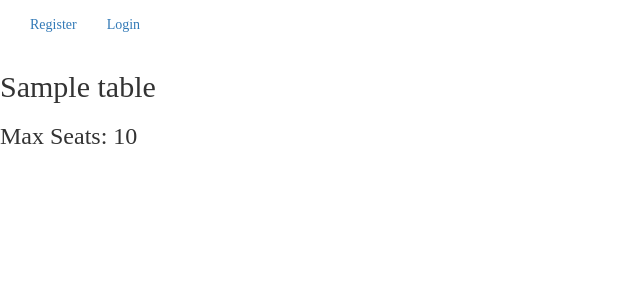
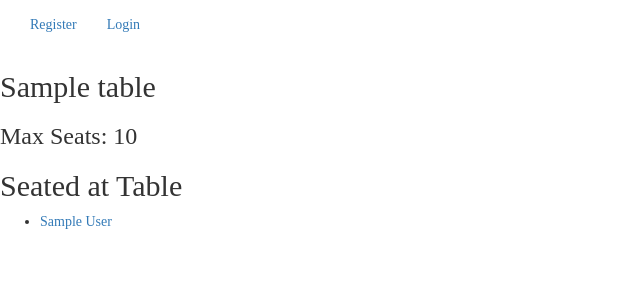
Before and after one commit to nurarenke/Seater, a Flask app: page /table-info/1 in a window 1280 px wide. Shown: the top 300 px of the page, without its empty margins (0-640 px from the left). Run offline with Flask 2, Linux system fonts and the light colour scheme; tables that the repository leaves empty hold one stand-in row (values such as "Sample post"); some libraries are stand-ins or nearby versions.

Commit message:
Improved user flow

```diff
--- a/server.py
+++ b/server.py
@@ -102,11 +102,10 @@ def display_events():
     return render_template('/events.html',
                             user_events=user_events)
 
-@app.route('/event-info')
-def display_attendee_list():
+@app.route('/event-info/<int:event_id>')
+def display_attendee_list(event_id):
     '''displays a list of attendees and tables for a particular event'''
 
-    event_id = 1
     attendees = Attendee.query.filter_by(event_id=event_id).all()
 
     tables = Table.query.filter_by(event_id=event_id).all()
@@ -116,15 +115,14 @@ def display_attendee_list():
                             attendees=attendees,
                             tables=tables)
 
-@app.route('/attendee/<int:attendee_id>')
-def attendee_detail(attendee_id):
+@app.route('/attendee/<int:attendee_id>/<int:event_id>')
+def attendee_detail(attendee_id, event_id):
     '''Show info about user and relationships.'''
 
     # store the attendee_id from the page
     attendee = Attendee.query.get(attendee_id)
 
     # query for all attendees with the same event_id
-    event_id = 1
     attendees = Attendee.query.filter_by(event_id=event_id).all()
 
     # store the query for relationships for the attendee
@@ -172,26 +170,26 @@ def update_relationship(attendee_id):
 
     return redirect('/attendee/{}'.format(attendee.attendee_id))
 
-@app.route('/create-tables', methods=['POST'])
+@app.route('/create-tables/', methods=['POST'])
 def create_tables():
     '''create tables'''
 
-    if request.form['btn'] == 'Submit':
+    # retrieve values from the form
+    table_name = request.form['table-name']
 
-        event_id = 1
+    max_seats = int(request.form['max-seats'])
 
-        # retrieve values from the form
-        table_name = request.form['table-name']
+    user_id = session.get("user_id")
 
-        max_seats = int(request.form['max-seats'])
+    event_id = db.session.query(Event.event_id).filter(Event.user_id == user_id).first()
 
-        # add the table to the database
-        table = Table(event_id=event_id,
-                        table_name=table_name,
-                        max_seats=max_seats)
+    # add the table to the database
+    table = Table(event_id=event_id,
+                    table_name=table_name,
+                    max_seats=max_seats)
 
-        db.session.add(table)
-        db.session.commit()
+    db.session.add(table)
+    db.session.commit()
 
     return redirect('/event-info')
 
@@ -201,8 +199,11 @@ def table_detail(table_id):
 
     table = Table.query.get(table_id)
 
+    seated_at_table = Attendee.query.filter_by(table_id=table_id).all()
+
     return render_template('/table-info.html',
-                            table=table)
+                            table=table,
+                            seated_at_table=seated_at_table)
 
 @app.route('/table_assignments', methods=['POST'])
 def assign_tables():
@@ -211,7 +212,8 @@ def assign_tables():
     assignments = table_assignments()
 
     # query for how many tables the user created
-    event_id = 1
+    user_id = session.get("user_id")
+    event_id = db.session.query(Event.event_id).filter(Event.user_id == user_id).first()
     table_count = db.session.query(Table).filter(Table.event_id == event_id).count()
     table_numbers = range(1, (table_count + 1))
 
--- a/templates/event-info.html
+++ b/templates/event-info.html
@@ -8,7 +8,7 @@
     <ul>
       {% for attendee in attendees | sort(attribute='last_name') %}
           <li>
-              <a href="/attendee/{{ attendee.attendee_id }}">
+              <a href="/attendee/{{ attendee.attendee_id}}/{{ attendee.event_id }}">
                 {{ attendee.first_name }} {{ attendee.last_name }}
               </a>
           </li>
@@ -20,7 +20,7 @@
 <div>
     <h2>Create your Tables:</h2>
 
-    <form action='/create-tables' method='POST'>
+    <form action='/create-tables/' method='POST'>
 
     <label>Table Name</label>
     <input type='text' name='table-name'><br><br>
--- a/templates/events.html
+++ b/templates/events.html
@@ -4,7 +4,7 @@
 <h2>Your Events</h2>
 <ul>
 {% for event in user_events %}
-    <li>{{ event.event_name }}</li>
+    <li><a href="/event-info/{{ event.event_id }}">{{ event.event_name }}</a></li>
 {% endfor %}
 </ul>
 <h2>Create an event</h2>
--- a/templates/table-info.html
+++ b/templates/table-info.html
@@ -6,4 +6,14 @@
 <h3>Max Seats: {{ table.max_seats }}</h3>
 </div>
 
+<div>
+<h2>Seated at Table</h2>
+<ul>
+    {% for attendee in seated_at_table %}
+    <li><a href="/attendee/{{ attendee.attendee_id }}">{{ attendee.first_name }} {{ attendee.last_name }}</a></li>
+    {% endfor %}
+
+</ul>
+</div>
+
 {% endblock %}
```
Also changed, not shown: templates/attendee.html (+8 -0 lines).
